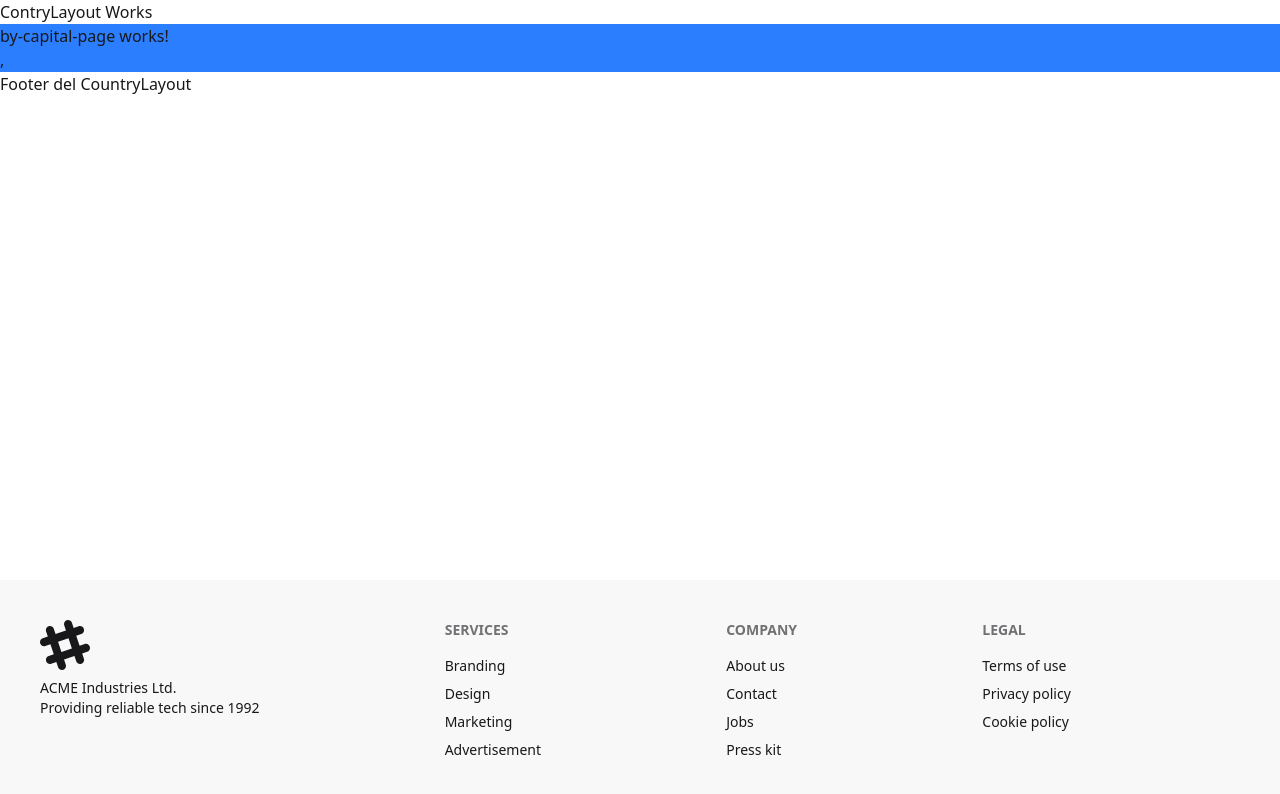
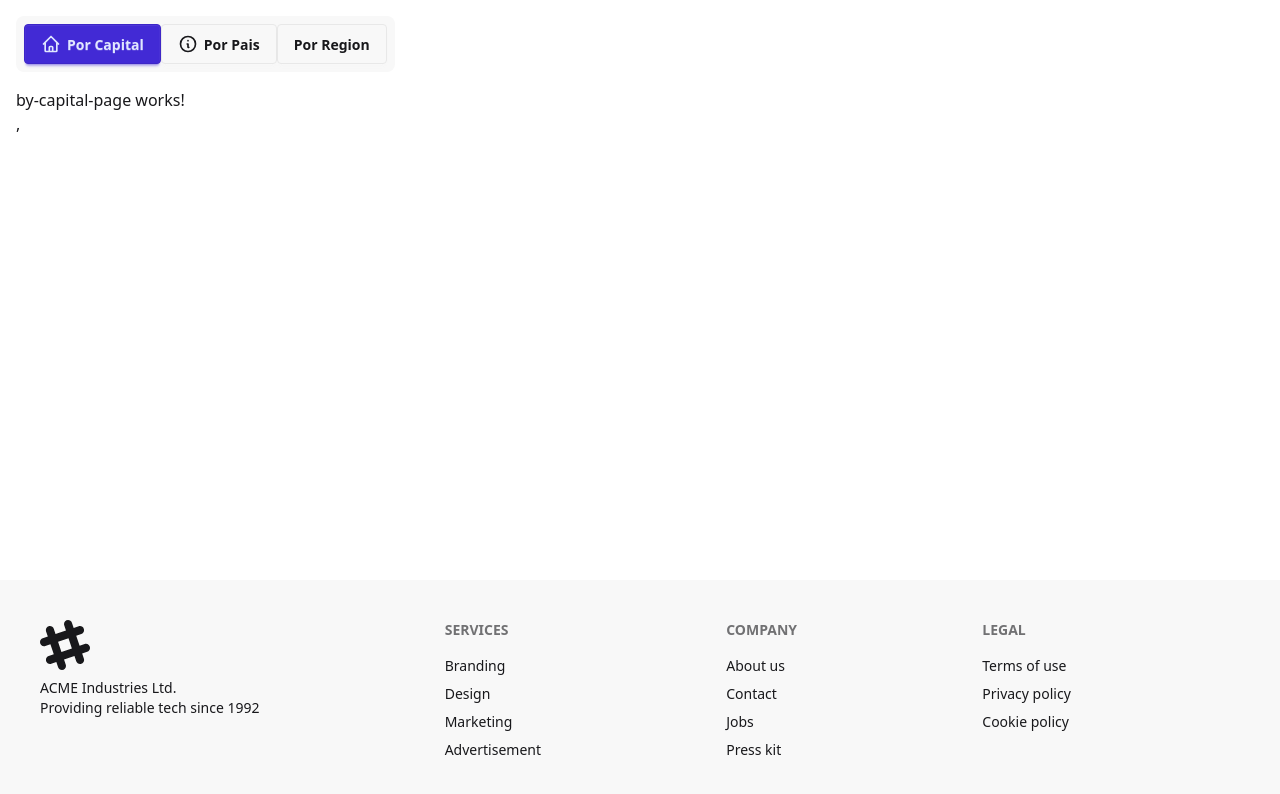
Before and after one commit to Droh2000/Angular, an Angular app in the folder 05-country-app/: page /country/by-capital in a window 1280 px wide. Shown: the top 794 px of the page. Built offline with nearby package versions, Linux system fonts and the light colour scheme.

Commit message:
Menu Superior con Condicion en el CSS para colocar una clase en la opcion del menu activo

```diff
--- /dev/null
+++ b/05-country-app/src/app/country/components/top-menu/top-menu.component.html
@@ -0,0 +1,48 @@
+<!-- Menu para la parte superior de las paginas -->
+ <nav class="p-4 w-full">
+  <ul class="menu bg-base-200 sm:menu-horizontal rounded-box">
+  <li>
+    <!-- Los enlaces nos deben de llevar a la pagina que queremos
+      Queremos agreagar una condicion en la que el boton del menu donde estemos solo tenga la clase CSS "btn-primary"
+      Con "routerLink" le decimos a que pagina viaje y con routerLinkActive le colocamos la clase que se ponga cuando es activa
+    -->
+    <a routerLink="by-capital" routerLinkActive="btn-primary" class="btn">
+      <svg
+        xmlns="http://www.w3.org/2000/svg"
+        class="h-5 w-5"
+        fill="none"
+        viewBox="0 0 24 24"
+        stroke="currentColor">
+        <path
+          stroke-linecap="round"
+          stroke-linejoin="round"
+          stroke-width="2"
+          d="M3 12l2-2m0 0l7-7 7 7M5 10v10a1 1 0 001 1h3m10-11l2 2m-2-2v10a1 1 0 01-1 1h-3m-6 0a1 1 0 001-1v-4a1 1 0 011-1h2a1 1 0 011 1v4a1 1 0 001 1m-6 0h6" />
+      </svg>
+      Por Capital
+    </a>
+  </li>
+  <li>
+    <a routerLink="by-country" routerLinkActive="btn-primary" class="btn">
+      <svg
+        xmlns="http://www.w3.org/2000/svg"
+        class="h-5 w-5"
+        fill="none"
+        viewBox="0 0 24 24"
+        stroke="currentColor">
+        <path
+          stroke-linecap="round"
+          stroke-linejoin="round"
+          stroke-width="2"
+          d="M13 16h-1v-4h-1m1-4h.01M21 12a9 9 0 11-18 0 9 9 0 0118 0z" />
+      </svg>
+      Por Pais
+    </a>
+  </li>
+  <li>
+    <a routerLink="by-region" routerLinkActive="btn-primary" class="btn">
+      Por Region
+    </a>
+  </li>
+  </ul>
+</nav>
--- /dev/null
+++ b/05-country-app/src/app/country/components/top-menu/top-menu.component.ts
@@ -0,0 +1,10 @@
+import { ChangeDetectionStrategy, Component } from '@angular/core';
+import { RouterLink, RouterLinkActive } from '@angular/router';
+
+@Component({
+  selector: 'country-top-menu',
+  imports: [ RouterLink, RouterLinkActive ],
+  templateUrl: './top-menu.component.html',
+  changeDetection: ChangeDetectionStrategy.OnPush,
+})
+export class TopMenuComponent { }
--- a/05-country-app/src/app/country/layouts/CountryLayout/CountryLayout.component.html
+++ b/05-country-app/src/app/country/layouts/CountryLayout/CountryLayout.component.html
@@ -1,7 +1,6 @@
 <!-- EL objetivo de este layout es mostrar Rutas Hijas y que en todas la s paginas, el contenido que pongamos aqui, lo teendran ellas-->
- <p>ContryLayout Works</p>
- <section class="bg-blue-500">
+<country-top-menu/>
+
+ <section class="px-4">
   <router-outlet/>
 </section>
-
-<h3>Footer del CountryLayout</h3>
--- a/05-country-app/src/app/country/layouts/CountryLayout/CountryLayout.component.ts
+++ b/05-country-app/src/app/country/layouts/CountryLayout/CountryLayout.component.ts
@@ -1,10 +1,11 @@
 import { ChangeDetectionStrategy, Component } from '@angular/core';
 import { RouterOutlet } from '@angular/router';
+import { TopMenuComponent } from "../../components/top-menu/top-menu.component";
 
 @Component({
   selector: 'app-country-layout',
   // Lo que lo hace especial es que internamente vamos a tener el RouterOutlet
-  imports: [RouterOutlet],
+  imports: [RouterOutlet, TopMenuComponent],
   templateUrl: './CountryLayout.component.html',
   changeDetection: ChangeDetectionStrategy.OnPush,
 })
```
